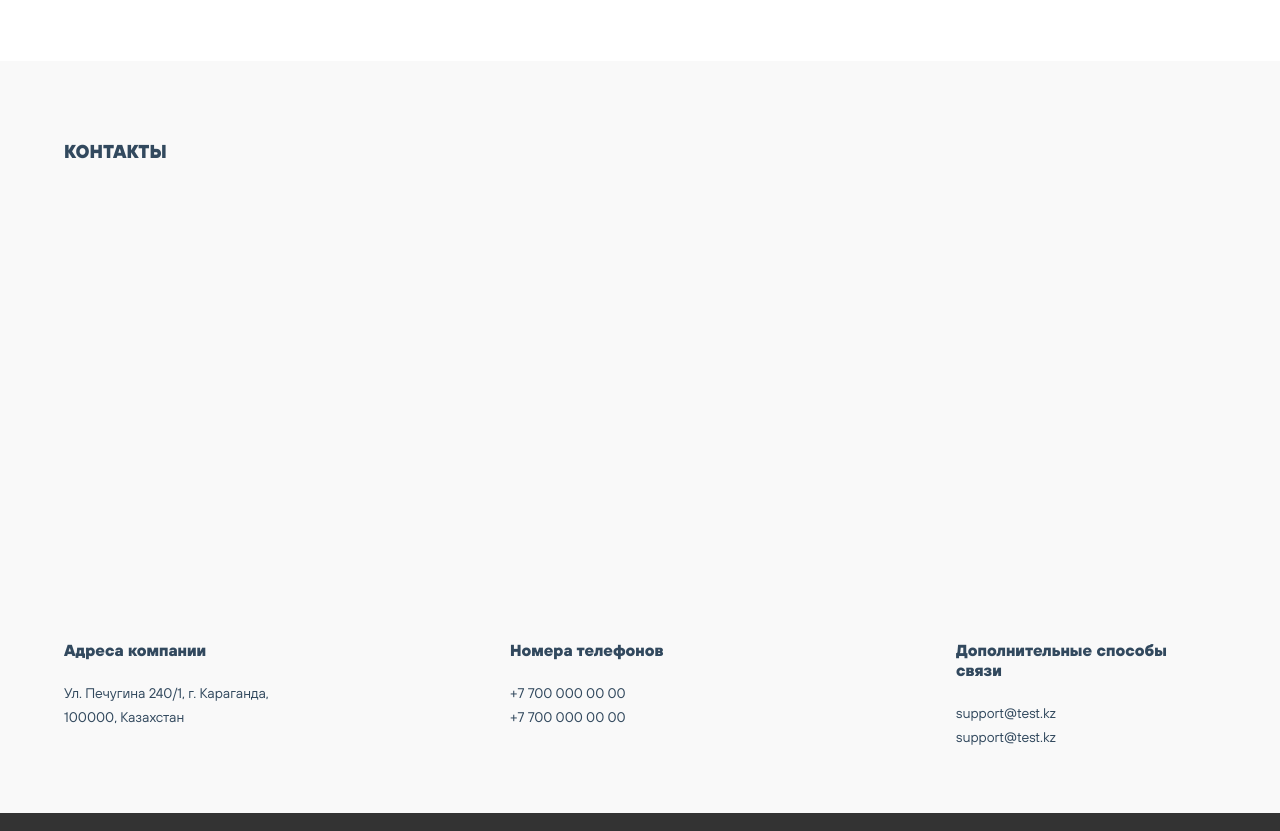
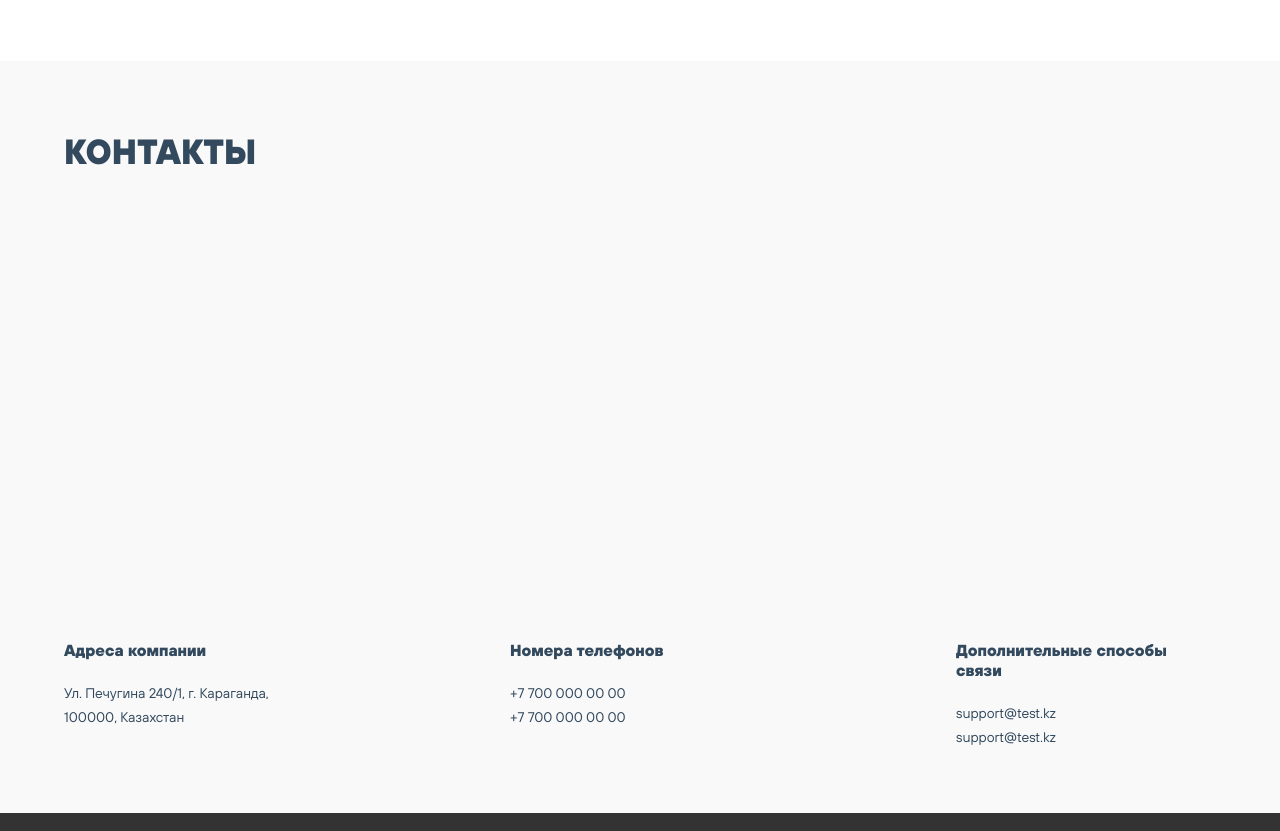
Before and after one commit to LenaYork/Medical-clinic-website, a plain HTML site: page index.html in a window 1280 px wide. Shown: the part 5410-6241 px from the top of the page. Drawn offline with Linux system fonts and the light colour scheme.

Commit message:
fix: section title bug

```diff
--- a/index.html
+++ b/index.html
@@ -533,9 +533,9 @@
         </section>
 
         <section class="contacts">
-            <h3 class="contacts-title">
+            <h2 class="contacts-title">
                 Контакты
-            </h3>
+            </h2>
 
             <div class="contacts-map">
                 <iframe
```
